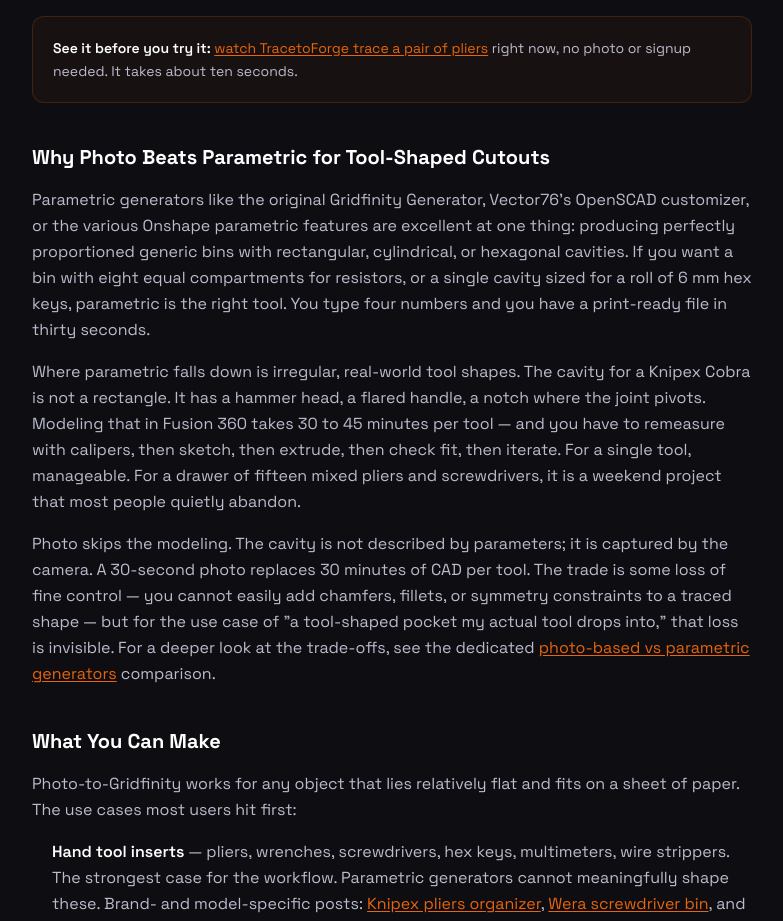
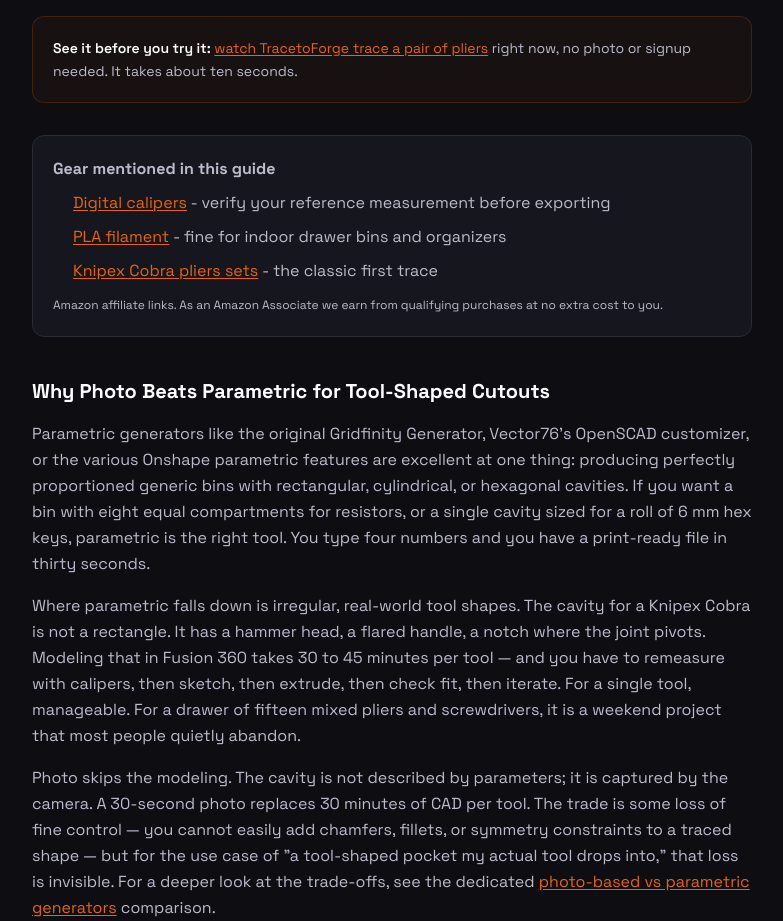
Before and after one commit to cwinland78-cpu/tracetoforge2, a React (Vite) app: page /blog/photo-to-gridfinity-guide in a window 1280 px wide. Shown: the part 2280-3201 px from the top of the page, without its empty margins (248-1031 px from the left). Built offline with nearby package versions, Linux system fonts and the light colour scheme; no server answers.

Commit message:
Amazon Associates: gear boxes with tagged links + disclosure on 4 top posts (tag tracetoforge-20)

```diff
--- a/src/pages/blog/KnipexOrganizer.jsx
+++ b/src/pages/blog/KnipexOrganizer.jsx
@@ -123,6 +123,16 @@ export default function KnipexOrganizer() {
         $3 to $4 in material).
       </p>
 
+
+      <div className="my-8 p-5 rounded-xl bg-[#16161E] border border-[#2A2A35]">
+        <p className="!mt-0 !mb-2 font-bold text-white">Gear mentioned in this guide</p>
+        <ul className="!my-0">
+          <li><a href="https://www.amazon.com/s?k=knipex+cobra+pliers+set&tag=tracetoforge-20" rel="sponsored nofollow noopener" target="_blank">Knipex Cobra water pump pliers sets</a> - the lineup these trays are built around</li>
+          <li><a href="https://www.amazon.com/s?k=knipex+86+03+pliers+wrench&tag=tracetoforge-20" rel="sponsored nofollow noopener" target="_blank">Knipex 86 03 Pliers Wrench</a> - every size from 125mm to 250mm fits a traced tray</li>
+          <li><a href="https://www.amazon.com/s?k=milwaukee+packout+organizer&tag=tracetoforge-20" rel="sponsored nofollow noopener" target="_blank">Milwaukee Packout organizers</a> - the case these inserts drop into</li>
+        </ul>
+        <p className="!mb-0 !mt-3 text-xs text-[#666680]">Amazon affiliate links. As an Amazon Associate we earn from qualifying purchases at no extra cost to you.</p>
+      </div>
       <h2>Buy Ready-Made Knipex Inserts</h2>
 
       <p>
--- a/src/pages/blog/PackoutInserts.jsx
+++ b/src/pages/blog/PackoutInserts.jsx
@@ -74,6 +74,16 @@ export default function PackoutInserts() {
 
       <div className="my-8 p-5 rounded-xl bg-brand/5 border border-brand/20">
         <p className="!my-0 text-sm"><strong>See it before you try it:</strong> <a href="/editor/?sample=1">watch TracetoForge trace a pair of pliers</a> right now, no photo or signup needed. It takes about ten seconds.</p>
+      </div>
+
+      <div className="my-8 p-5 rounded-xl bg-[#16161E] border border-[#2A2A35]">
+        <p className="!mt-0 !mb-2 font-bold text-white">Gear mentioned in this guide</p>
+        <ul className="!my-0">
+          <li><a href="https://www.amazon.com/s?k=milwaukee+packout+organizer&tag=tracetoforge-20" rel="sponsored nofollow noopener" target="_blank">Milwaukee Packout organizers</a> - the compact and large cases both take custom inserts</li>
+          <li><a href="https://www.amazon.com/s?k=milwaukee+packout+3+drawer&tag=tracetoforge-20" rel="sponsored nofollow noopener" target="_blank">Milwaukee Packout 3-drawer tool box</a> - the best candidate for full drawer trays</li>
+          <li><a href="https://www.amazon.com/s?k=digital+calipers&tag=tracetoforge-20" rel="sponsored nofollow noopener" target="_blank">Digital calipers</a> - for measuring tools before tracing</li>
+        </ul>
+        <p className="!mb-0 !mt-3 text-xs text-[#666680]">Amazon affiliate links. As an Amazon Associate we earn from qualifying purchases at no extra cost to you.</p>
       </div>
       <h2>Step 3: Configure for Packout</h2>
 
--- a/src/pages/blog/PhotoToGridfinityGuide.jsx
+++ b/src/pages/blog/PhotoToGridfinityGuide.jsx
@@ -104,6 +104,16 @@ export default function PhotoToGridfinityGuide() {
 
       <div className="my-8 p-5 rounded-xl bg-brand/5 border border-brand/20">
         <p className="!my-0 text-sm"><strong>See it before you try it:</strong> <a href="/editor/?sample=1">watch TracetoForge trace a pair of pliers</a> right now, no photo or signup needed. It takes about ten seconds.</p>
+      </div>
+
+      <div className="my-8 p-5 rounded-xl bg-[#16161E] border border-[#2A2A35]">
+        <p className="!mt-0 !mb-2 font-bold text-white">Gear mentioned in this guide</p>
+        <ul className="!my-0">
+          <li><a href="https://www.amazon.com/s?k=digital+calipers&tag=tracetoforge-20" rel="sponsored nofollow noopener" target="_blank">Digital calipers</a> - verify your reference measurement before exporting</li>
+          <li><a href="https://www.amazon.com/s?k=pla+filament+1.75mm&tag=tracetoforge-20" rel="sponsored nofollow noopener" target="_blank">PLA filament</a> - fine for indoor drawer bins and organizers</li>
+          <li><a href="https://www.amazon.com/s?k=knipex+cobra+pliers+set&tag=tracetoforge-20" rel="sponsored nofollow noopener" target="_blank">Knipex Cobra pliers sets</a> - the classic first trace</li>
+        </ul>
+        <p className="!mb-0 !mt-3 text-xs text-[#666680]">Amazon affiliate links. As an Amazon Associate we earn from qualifying purchases at no extra cost to you.</p>
       </div>
       <h2>Why Photo Beats Parametric for Tool-Shaped Cutouts</h2>
 
--- a/src/pages/blog/PrintedToolOrganizer.jsx
+++ b/src/pages/blog/PrintedToolOrganizer.jsx
@@ -152,6 +152,16 @@ export default function PrintedToolOrganizer() {
         alignment automatically as long as your bins are the correct grid multiple.
       </p>
 
+
+      <div className="my-8 p-5 rounded-xl bg-[#16161E] border border-[#2A2A35]">
+        <p className="!mt-0 !mb-2 font-bold text-white">Gear mentioned in this guide</p>
+        <ul className="!my-0">
+          <li><a href="https://www.amazon.com/s?k=digital+calipers&tag=tracetoforge-20" rel="sponsored nofollow noopener" target="_blank">Digital calipers</a> - the one measuring tool every insert project needs</li>
+          <li><a href="https://www.amazon.com/s?k=petg+filament+1.75mm&tag=tracetoforge-20" rel="sponsored nofollow noopener" target="_blank">PETG filament</a> - our pick for oil and impact resistance in shop drawers</li>
+          <li><a href="https://www.amazon.com/s?k=milwaukee+packout+organizer&tag=tracetoforge-20" rel="sponsored nofollow noopener" target="_blank">Milwaukee Packout organizers</a></li>
+        </ul>
+        <p className="!mb-0 !mt-3 text-xs text-[#666680]">Amazon affiliate links. As an Amazon Associate we earn from qualifying purchases at no extra cost to you.</p>
+      </div>
       <h2>Cost Comparison</h2>
 
       <p>
```
